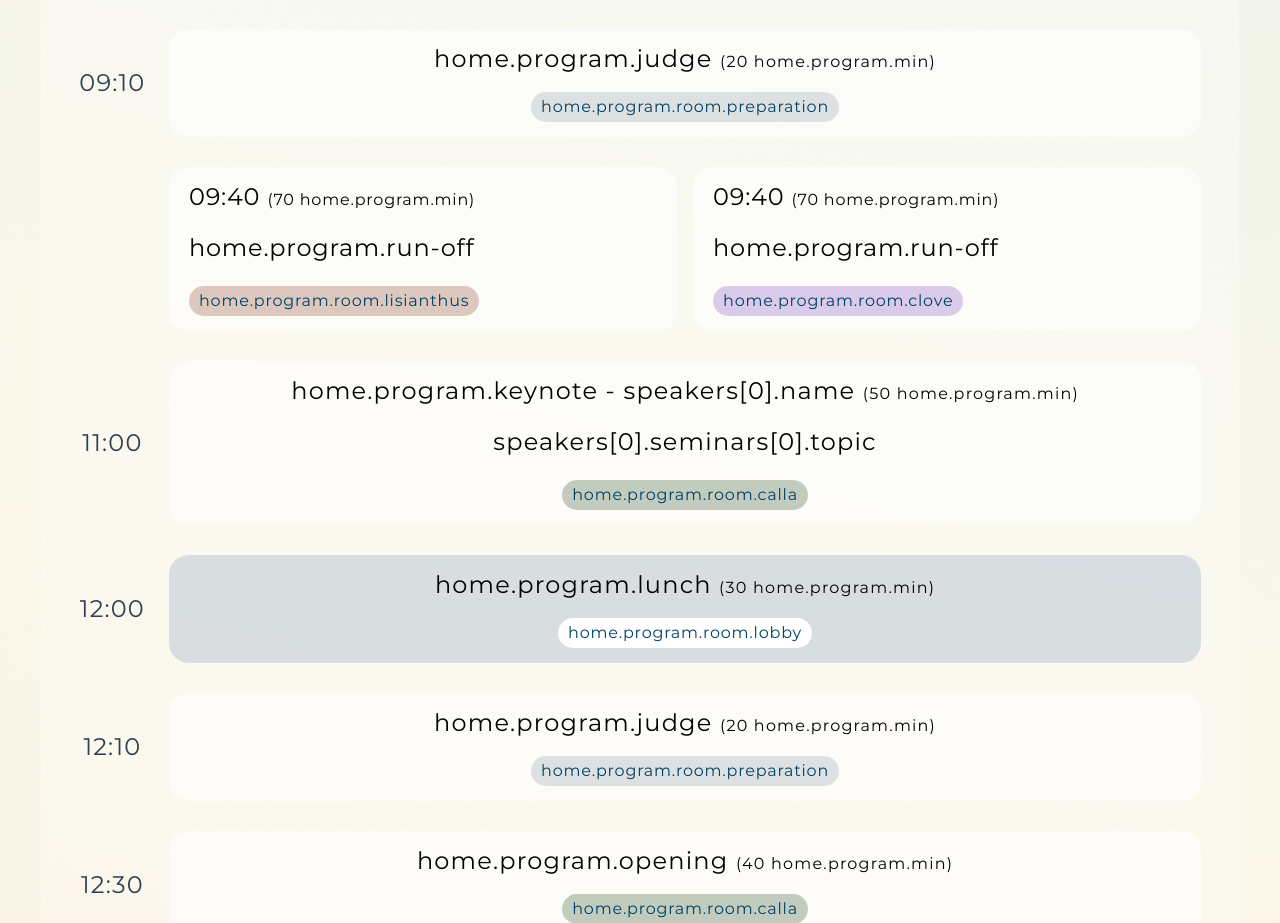
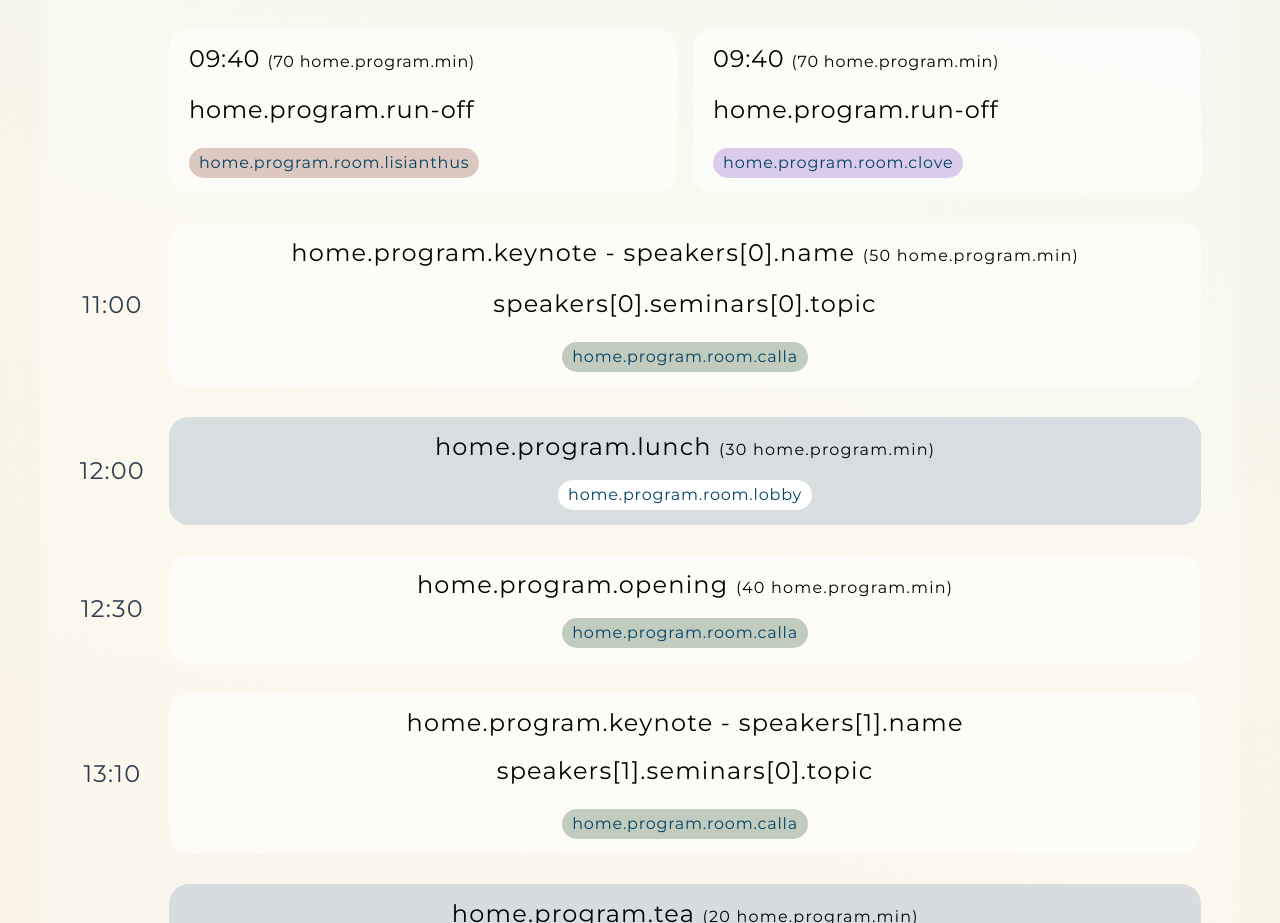
Before and after one commit to toastmasters-d67/ac-web, a Vue app: page / in a window 1280 px wide. Shown: the part 3329-4252 px from the top of the page. Built offline with nearby package versions, Linux system fonts and the light colour scheme; a web font is replaced by a local one.

Commit message:
Update Program (issue #49, 61)

```diff
--- a/src/components/home/Program.vue
+++ b/src/components/home/Program.vue
@@ -30,22 +30,6 @@
             </span>
             <span class="row-item-venue venue-lobby">
               {{ $t("home.program.room.lobby") }}
-            </span>
-          </div>
-        </div>
-      </div>
-      <div class="program-row program-center">
-        <span class="row-time">09:10</span>
-        <div class="row-items">
-          <div class="row-item item-expand">
-            <span class="row-item-time">
-              {{ $t("home.program.judge") }}
-              <span class="row-item-time-duration">
-                (20 {{ $t("home.program.min") }})
-              </span>
-            </span>
-            <span class="row-item-venue venue-preparation">
-              {{ $t("home.program.room.preparation") }}
             </span>
           </div>
         </div>
@@ -120,22 +104,6 @@
         </div>
       </div>
       <div class="program-row program-center">
-        <span class="row-time">12:10</span>
-        <div class="row-items">
-          <div class="row-item item-expand">
-            <span class="row-item-time">
-              {{ $t("home.program.judge") }}
-              <span class="row-item-time-duration">
-                (20 {{ $t("home.program.min") }})
-              </span>
-            </span>
-            <span class="row-item-venue venue-preparation">
-              {{ $t("home.program.room.preparation") }}
-            </span>
-          </div>
-        </div>
-      </div>
-      <div class="program-row program-center">
         <span class="row-time">12:30</span>
         <div class="row-items">
           <div class="row-item item-expand">
@@ -158,7 +126,7 @@
             <span class="row-item-time">
               {{ $t("home.program.keynote") }} - {{ $t("speakers[1].name") }}
             </span>
-            <span class="row-item-title">
+            <span class="row-item-title title-expand">
               {{ $t("speakers[1].seminars[0].topic") }}
             </span>
             <span class="row-item-venue venue-calla">
@@ -424,22 +392,6 @@
             </span>
             <span class="row-item-note">
               ({{ $t("home.program.lunch-note") }})
-            </span>
-          </div>
-        </div>
-      </div>
-      <div class="program-row program-center">
-        <span class="row-time">12:20</span>
-        <div class="row-items">
-          <div class="row-item item-expand">
-            <span class="row-item-time">
-              {{ $t("home.program.judge") }}
-              <span class="row-item-time-duration">
-                (20 {{ $t("home.program.min") }})
-              </span>
-            </span>
-            <span class="row-item-venue venue-preparation">
-              {{ $t("home.program.room.preparation") }}
             </span>
           </div>
         </div>
```
